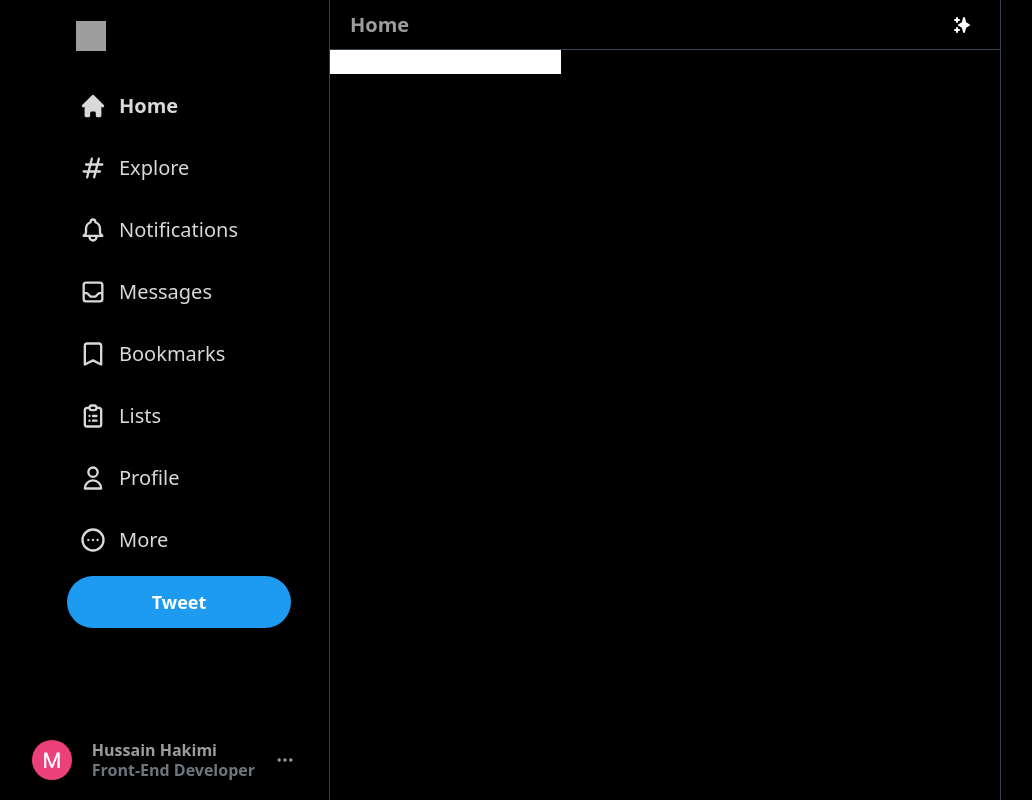
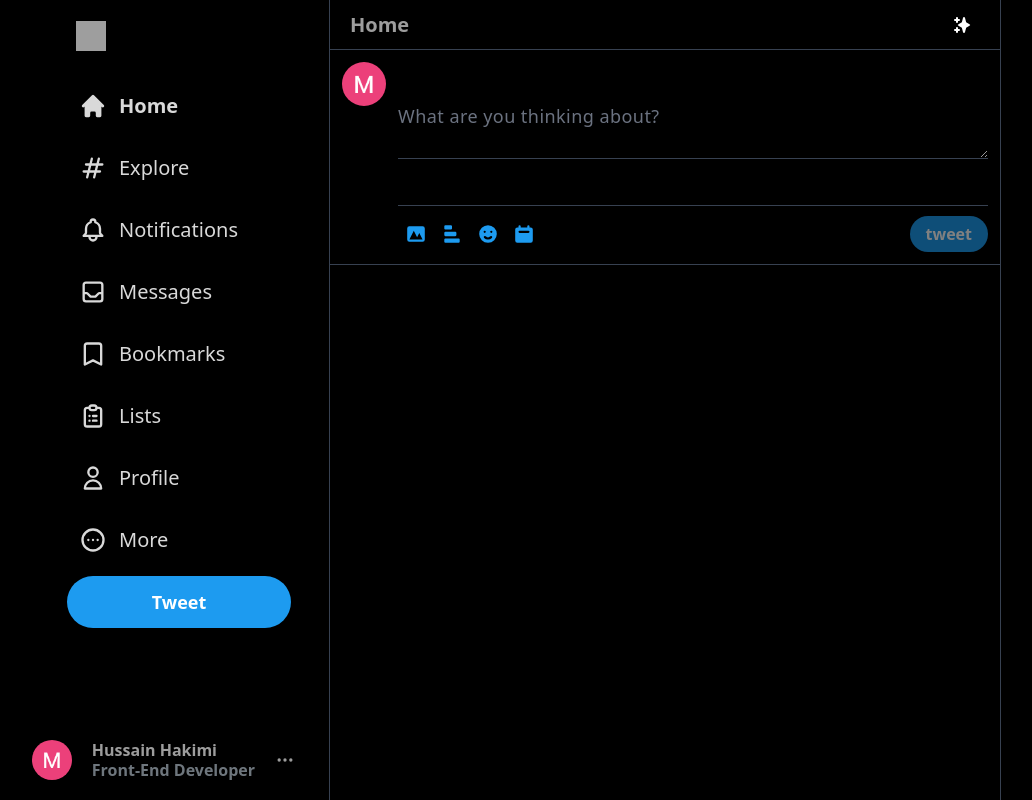
Before and after one commit to hussainHakimi/twitter-clone, a Next.js app: page / in a window 1280 px wide. Shown: the whole page, without its empty margins (41-1073 px from the left). Built offline with nearby package versions, Linux system fonts and the light colour scheme; grey boxes are pictures that could not be loaded.

Commit message:
some problem with picking emoji.

```diff
--- a/components/Feed.jsx
+++ b/components/Feed.jsx
@@ -1,5 +1,6 @@
 import { SparklesIcon } from '@heroicons/react/solid'
 import React from 'react'
+import Input from './Input'
 
 const Feed = () => {
   return (
@@ -10,7 +11,7 @@ const Feed = () => {
           <SparklesIcon className='h-5 text-white'/>
         </div>
       </div>
-      <input type="text" />
+      <Input/>
     </div>
   )
 }
--- /dev/null
+++ b/components/Input.jsx
@@ -0,0 +1,86 @@
+import React, { useRef } from 'react'
+import Image from 'next/image'
+import { useState } from 'react'
+import { CalendarIcon, ChartBarIcon, EmojiHappyIcon, PhotographIcon, XIcon } from '@heroicons/react/solid'
+import data from '@emoji-mart/data'
+import { Picker } from 'emoji-mart'
+// import 'emoji-mart/css/emoji-mart.css'
+// import { Picker } from 'emoji-mart'
+const Input = () => {
+  const [input, setInput] = useState('')
+  const [selectedFile, setSelectedFile] = useState(null)
+  const filePickerRef = useRef(null)
+  const [showEmojis, setShowEmojis] = useState(false)
+  const addImageToPost = () => {}
+
+  const addEmoji = (e) => {
+    let sym = e.unified.split("-");
+    let codesArray = [];
+    sym.forEach((el) => codesArray.push("0x" + el));
+    let emoji = String.fromCodePoint(...codesArray);
+    setInput(input + emoji);
+  };
+  return (
+    <div className={`flex border-b border-gray-700 p-3 space-x-3 overflow-y-scroll`}>
+      <img src="unnamed.png" alt="User" className='h-11 w-11 rounded-full cursor-pointer' />
+      <div className='w-full divide-y divide-gray-700'>
+        <div className={`py-10`}>
+          <textarea value={input} onChange={(e) => setInput(e.target.value)}  rows="2"
+          className='bg-transparent outline-none text-[#d9d9d9] text-lg placeholder-gray-500 tracking-wide w-full min-h-[50px] border-b border-gray-700'
+          placeholder='What are you thinking about?' />
+
+          { selectedFile && (
+            <div className='relative'>
+              <div className='absolute w-8 h-8 rounded-full flex bg-[#15181c] hover:bg-[#272c26] bg-opacity-75 items-center justify-center top-1 left-1 cursor-pointer'
+                onClick={() => setSelectedFile(null)}>
+                <XIcon className='h-5 text-white'/>
+              </div>
+              <img src={selectedFile} alt="" className='rounded-2xl max-h-80 object-contain' />
+            </div>
+          )}
+        </div>
+          <div className='flex items-center justify-between pt-2.5'>
+            <div className='flex justify-center items-center'>
+              <div className='icon' onClick={() => filePickerRef.current.click()}>
+                  <PhotographIcon className='h-[22px] text-[#1d9bf0]'/>
+                  <input type="file" hidden onChange={addImageToPost } ref={filePickerRef} />
+              </div>
+              <div className="icon rotate-90">
+                <ChartBarIcon className="text-[#1d9bf0] h-[22px]" />
+              </div>
+
+              <div className="icon" onClick={() => setShowEmojis(!showEmojis)}>
+                <EmojiHappyIcon className="text-[#1d9bf0] h-[22px]" />
+              </div>
+
+              <div className="icon">
+                <CalendarIcon className="text-[#1d9bf0] h-[22px]" />
+              </div>
+              {/* {showEmojis && (
+                // <Picker data={data}
+                //   // onSelect={addEmoji}
+                //   style={{
+                //     position: "absolute",
+                //     marginTop: "465px",
+                //     marginLeft: -40,
+                //     maxWidth: "320px",
+                //     borderRadius: "20px",
+                //   }}
+                //   theme="dark"
+                // />
+                  // new Picker({ data })
+              )} */}
+            </div>
+            <button className='bg-[#1d9bf0] py-1.5 px-4 rounded-full text-white font-bold shadow-md hover:bg-[#1a8cd8] disabled:hover:bg-[#1d9bf0] disabled:opacity-50 disabled:cursor-default'
+              disabled={!input.trim() && !selectedFile}
+              // onClick={sendPost}
+              >
+              tweet
+            </button>
+          </div>
+      </div>
+    </div>
+  )
+}
+
+export default Input
--- a/styles/globals.css
+++ b/styles/globals.css
@@ -12,4 +12,7 @@
   .hoverAnimation {
     @apply hover:bg-[#d9d9d9] rounded-full hover:bg-opacity-10 cursor-pointer w-[52px] h-[52px] xl:w-auto xl:h-auto xl:py-3 xl:px-4 transition duration-500 ease-out;
   }
+  .icon {
+    @apply hover:cursor-pointer w-9 h-9 hover:bg-[#1d9bf0] hover:bg-opacity-30 flex items-center justify-center rounded-full transition ease-out duration-500;
+  }
 }
```
Also changed, not shown: package.json (+6 -1 lines), 1 other file (tests, documents, lock files or other folders).
